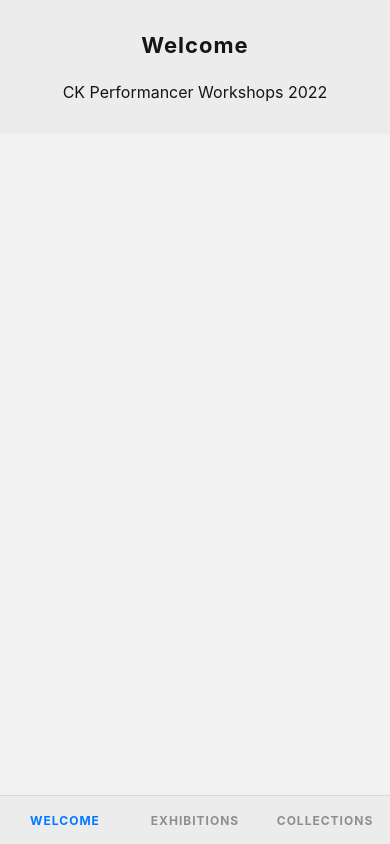
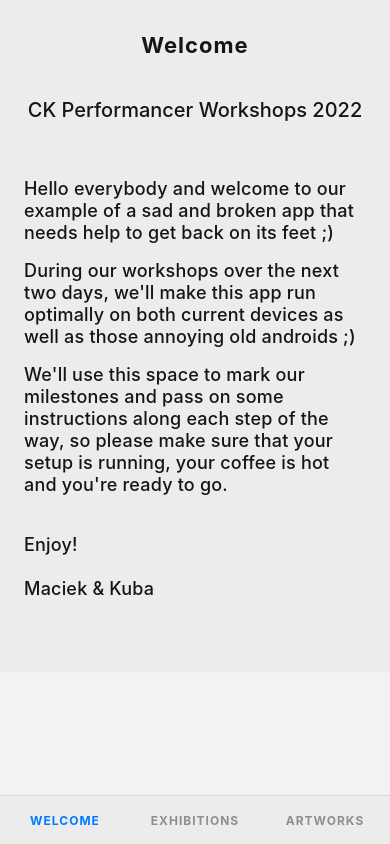
Before and after one commit to callstack-internal/performance-workshops-example, a React Native app: screen /Welcome in a window 390 px wide. Built offline with nearby package versions, Linux system fonts and the light colour scheme.

Commit message:
chore: cleaned up

```diff
--- a/src/navigation/bottom-tab-navigator.tsx
+++ b/src/navigation/bottom-tab-navigator.tsx
@@ -1,9 +1,9 @@
 import * as React from 'react';
 import {createBottomTabNavigator} from '@react-navigation/bottom-tabs';
 import {Welcome} from '~screens/Welcome/Welcome';
-import {useColorScheme} from 'react-native';
+import {StyleSheet, useColorScheme} from 'react-native';
 import {Colors, defaultColorMode} from '~utils/colors';
-import {Collections, Exhibitions} from '~screens';
+import {Artworks, Exhibitions} from '~screens';
 
 const Tab = createBottomTabNavigator();
 
@@ -26,13 +26,8 @@ export const BottomTabNavigator = () => {
           backgroundColor: Colors[currentMode || defaultColorMode],
         },
         tabBarIcon: Noop,
-        tabBarLabelStyle: {
-          fontSize: 12,
-          textTransform: 'uppercase',
-          letterSpacing: 1,
-          fontWeight: '700',
-        },
-        tabBarItemStyle: {height: 32},
+        tabBarLabelStyle: styles.tabBarLabel,
+        tabBarItemStyle: styles.tabBarItem,
       })}>
       <Tab.Screen
         name="Welcome"
@@ -40,7 +35,17 @@ export const BottomTabNavigator = () => {
         options={() => ({header: Noop})}
       />
       <Tab.Screen name="Exhibitions" component={Exhibitions} />
-      <Tab.Screen name="Collections" component={Collections} />
+      <Tab.Screen name="Artworks" component={Artworks} />
     </Tab.Navigator>
   );
 };
+
+const styles = StyleSheet.create({
+  tabBarLabel: {
+    fontSize: 12,
+    letterSpacing: 1,
+    fontWeight: '700',
+    textTransform: 'uppercase',
+  },
+  tabBarItem: {height: 32},
+});
--- a/src/screens/Collections/Collections.tsx
+++ b/src/screens/Artworks/Artworks.tsx
@@ -15,7 +15,7 @@ import {Colors, defaultColorMode} from '~utils/colors';
 
 type Props = {};
 
-export const Collections = ({}: Props) => {
+export const Artworks = ({}: Props) => {
   const currentMode = useColorScheme();
   const isDarkMode = currentMode === 'dark';
 
@@ -30,29 +30,17 @@ export const Collections = ({}: Props) => {
 
   const renderLoader = React.useCallback(
     () =>
-      isLoading ? (
-        <Text
-          style={{
-            textAlign: 'center',
-            fontSize: 16,
-            fontWeight: '800',
-            letterSpacing: 0.5,
-            color: '#F85555',
-          }}>
-          Loading data...
-        </Text>
-      ) : null,
+      isLoading ? <Text style={styles.loader}>Loading data...</Text> : null,
     [isLoading],
   );
 
   const renderItem = ({item}: {item: any}) => {
     const uri = `https://www.artic.edu/iiif/2/${item?.image_id}/full/400,/0/default.jpg`;
     return (
-      <View
-        style={{paddingVertical: 8, paddingHorizontal: 4, marginBottom: 16}}>
-        <Text style={{color: '#fff'}}>{item?.title}</Text>
-        <Text style={{color: '#fff'}}>{item?.thumbnail?.alt_text}</Text>
-        <Image style={{height: 200, width: '100%'}} source={{uri}} />
+      <View style={styles.item}>
+        <Text style={styles.itemTitle}>{item?.title}</Text>
+        <Text style={styles.itemDescription}>{item?.thumbnail?.alt_text}</Text>
+        <Image style={styles.itemImagePlaceholder} source={{uri}} />
       </View>
     );
   };
@@ -76,7 +64,7 @@ export const Collections = ({}: Props) => {
             styles.subHeader,
             {color: isDarkMode ? Colors.light : Colors.dark},
           ]}>
-          Available Collections
+          Available Artpieces
         </Text>
         <FlatList data={data?.data} renderItem={renderItem} />
         {renderLoader()}
@@ -96,9 +84,30 @@ const styles = StyleSheet.create({
     fontWeight: '700',
     letterSpacing: 1,
     textAlign: 'center',
+    marginBottom: 16,
   },
-  subHeader: {fontSize: 16, textAlign: 'center', marginTop: 24},
+  subHeader: {
+    fontSize: 16,
+    fontWeight: '600',
+    textAlign: 'center',
+    marginBottom: 16,
+  },
   highlight: {
     fontWeight: '700',
   },
+  loader: {
+    textAlign: 'center',
+    fontSize: 16,
+    fontWeight: '800',
+    letterSpacing: 0.5,
+    color: '#F85555',
+  },
+  item: {paddingVertical: 8, paddingHorizontal: 4, marginBottom: 16},
+  itemTitle: {color: '#fff', paddingBottom: 4},
+  itemDescription: {color: '#fff', paddingBottom: 16},
+  itemImagePlaceholder: {
+    height: 200,
+    width: '100%',
+    backgroundColor: '#454545',
+  },
 });
--- a/src/screens/Exhibitions/Exhibitions.tsx
+++ b/src/screens/Exhibitions/Exhibitions.tsx
@@ -19,19 +19,68 @@ type Props = {};
 
 export const Exhibitions = ({}: Props) => {
   const [currentPage, setPage] = React.useState(1);
-  const [exhibitions, setExhibitions] = React.useState<any[]>([]);
+  const [exhibitions, setExhibitions] = React.useState<{
+    [key: string]: any[];
+  } | null>(null);
   const currentMode = useColorScheme();
   const isDarkMode = currentMode === 'dark';
+  const queryOptions = {limit: '10', page: currentPage.toString()};
 
   const backgroundStyle = {
     backgroundColor: Colors[currentMode || defaultColorMode],
   };
-  const queryOptions = {limit: '10', page: currentPage.toString()};
   const {data, isLoading} = useQuery<any>(
     ['artworks', 'collections/exhibitions', queryOptions],
     () => artService.fetch('collections/exhibitions', queryOptions),
-    {onSuccess: res => setExhibitions([...exhibitions, ...res.data])},
+    {
+      onSuccess: res => {
+        const resPage = res.pagination?.current_page;
+        const resData = res.data;
+
+        if (exhibitions?.[resPage]?.length) {
+          return;
+        }
+
+        if (!!resPage && !!resData) {
+          const toSet = {
+            ...exhibitions,
+            [resPage]: resData,
+          };
+
+          setExhibitions(toSet);
+        }
+      },
+    },
   );
+
+  /** Simple snippet checking whether data is not being cloned via subsequent query runs */
+  // const isDataStable =
+  //   !!exhibitions &&
+  //   Object.keys(exhibitions).length === data?.pagination?.current_page;
+
+  // console.log('IS DATA STABLE? :: ', isDataStable);
+
+  // if (!isDataStable) {
+  //   console.log('IS DATA STABLE? [DEBUG] :: ', {
+  //     exhibitionsLength: exhibitions && Object.keys(exhibitions).length,
+  //     currentPage: data?.pagination?.current_page,
+  //   });
+  // }
+
+  const getExhibitionsArray = React.useCallback<() => any[]>(() => {
+    if (exhibitions === null) {
+      return [];
+    }
+
+    const exhibitionsKeys = Object.keys(exhibitions);
+    let result: any[] = [];
+
+    for (const key of exhibitionsKeys) {
+      result = [...result, ...exhibitions[key]];
+    }
+
+    return result;
+  }, [exhibitions]);
 
   const renderLoader = React.useCallback(
     () => (isLoading ? <Text>Loading data...</Text> : null),
@@ -40,26 +89,16 @@ export const Exhibitions = ({}: Props) => {
 
   const renderItem = ({item}: {item: any}) => {
     return (
-      <View
-        style={{paddingVertical: 8, paddingHorizontal: 4, marginBottom: 16}}>
-        <Text style={{color: '#fff'}}>{item?.title}</Text>
-        <Text style={{color: '#fff'}}>{item?.short_description}</Text>
+      <View style={styles.item}>
+        <Text style={styles.itemTitle}>{item?.title}</Text>
+        <Text style={styles.itemDescription}>{item?.short_description}</Text>
         <Image
-          style={{height: 200, width: '100%', backgroundColor: '#454545'}}
+          style={styles.itemImagePlaceholder}
           source={{uri: item?.image_url}}
         />
         {item.web_url ? (
           <TouchableOpacity onPress={() => Linking.openURL(item.web_url)}>
-            <Text
-              style={{
-                color: '#3FFF89',
-                textTransform: 'uppercase',
-                letterSpacing: 1,
-                fontWeight: '700',
-                textDecorationLine: 'underline',
-              }}>
-              See more
-            </Text>
+            <Text style={styles.itemLinkButton}>See more</Text>
           </TouchableOpacity>
         ) : null}
       </View>
@@ -89,9 +128,9 @@ export const Exhibitions = ({}: Props) => {
         </Text>
         {renderLoader()}
         <FlatList
-          data={exhibitions}
+          data={getExhibitionsArray()}
           renderItem={renderItem}
-          keyExtractor={item => item.id}
+          keyExtractor={item => item?.id}
           onEndReachedThreshold={1}
           onEndReached={() => setPage(data?.pagination.current_page + 1)}
         />
@@ -116,4 +155,19 @@ const styles = StyleSheet.create({
   highlight: {
     fontWeight: '700',
   },
+  item: {paddingVertical: 8, paddingHorizontal: 4, marginBottom: 16},
+  itemTitle: {color: '#fff'},
+  itemDescription: {color: '#fff'},
+  itemImagePlaceholder: {
+    height: 200,
+    width: '100%',
+    backgroundColor: '#454545',
+  },
+  itemLinkButton: {
+    color: '#3FFF89',
+    textTransform: 'uppercase',
+    letterSpacing: 1,
+    fontWeight: '700',
+    textDecorationLine: 'underline',
+  },
 });
--- a/src/screens/Welcome/Welcome.tsx
+++ b/src/screens/Welcome/Welcome.tsx
@@ -40,6 +40,39 @@ export const Welcome = ({}: Props) => {
           ]}>
           CK Performancer Workshops 2022
         </Text>
+        <Text
+          style={[
+            styles.paragraph,
+            {color: isDarkMode ? Colors.light : Colors.dark},
+          ]}>
+          Hello everybody and welcome to our example of a sad and broken app
+          that needs help to get back on its feet ;)
+        </Text>
+        <Text
+          style={[
+            styles.paragraph,
+            {color: isDarkMode ? Colors.light : Colors.dark},
+          ]}>
+          During our workshops over the next two days, we'll make this app run
+          optimally on both current devices as well as those annoying old
+          androids ;)
+        </Text>
+        <Text
+          style={[
+            styles.paragraph,
+            {color: isDarkMode ? Colors.light : Colors.dark},
+          ]}>
+          We'll use this space to mark our milestones and pass on some
+          instructions along each step of the way, so please make sure that your
+          setup is running, your coffee is hot and you're ready to go.
+        </Text>
+        <Text
+          style={[
+            styles.paragraph,
+            {color: isDarkMode ? Colors.light : Colors.dark},
+          ]}>
+          {'\nEnjoy! \n\nMaciek & Kuba'}
+        </Text>
       </View>
     </SafeAreaView>
   );
@@ -49,15 +82,30 @@ const styles = StyleSheet.create({
   containerStyle: {
     height: '100%',
     width: '100%',
-    padding: 32,
+    paddingTop: 32,
+    paddingBottom: 64,
+    paddingHorizontal: 24,
   },
   header: {
     fontSize: 22,
     fontWeight: '700',
     letterSpacing: 1,
     textAlign: 'center',
+    marginBottom: 40,
   },
-  subHeader: {fontSize: 16, textAlign: 'center', marginTop: 24},
+  subHeader: {
+    fontSize: 20,
+    fontWeight: '500',
+    textAlign: 'center',
+    marginBottom: 48,
+  },
+  paragraph: {
+    fontSize: 18,
+    lineHeight: 22,
+    fontWeight: '500',
+    marginVertical: 8,
+    letterSpacing: 0.2,
+  },
   highlight: {
     fontWeight: '700',
   },
--- a/src/screens/index.ts
+++ b/src/screens/index.ts
@@ -1,5 +1,5 @@
-import {Collections} from './Collections/Collections';
+import {Artworks} from './Artworks/Artworks';
 import {Exhibitions} from './Exhibitions/Exhibitions';
 import {Welcome} from './Welcome/Welcome';
 
-export {Collections, Exhibitions, Welcome};
+export {Artworks, Exhibitions, Welcome};
```
Also changed, not shown: src/services/artService.ts (+2 -14 lines).
